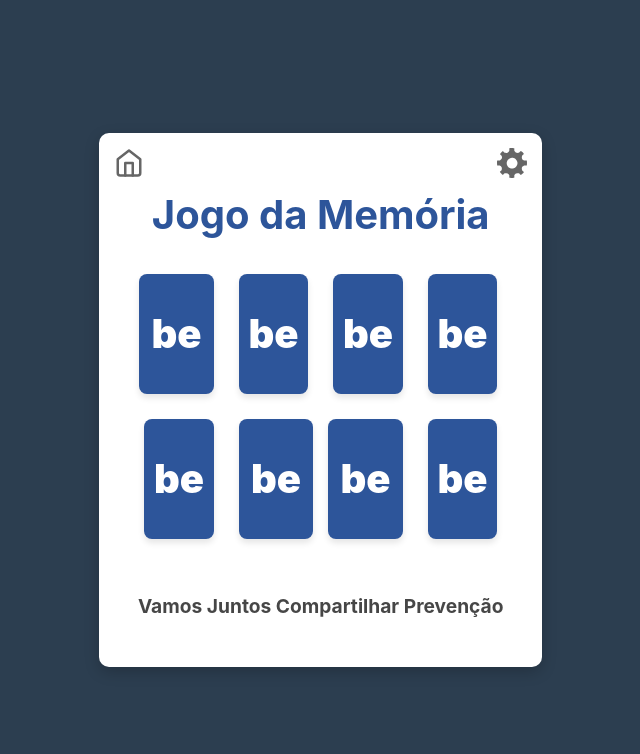
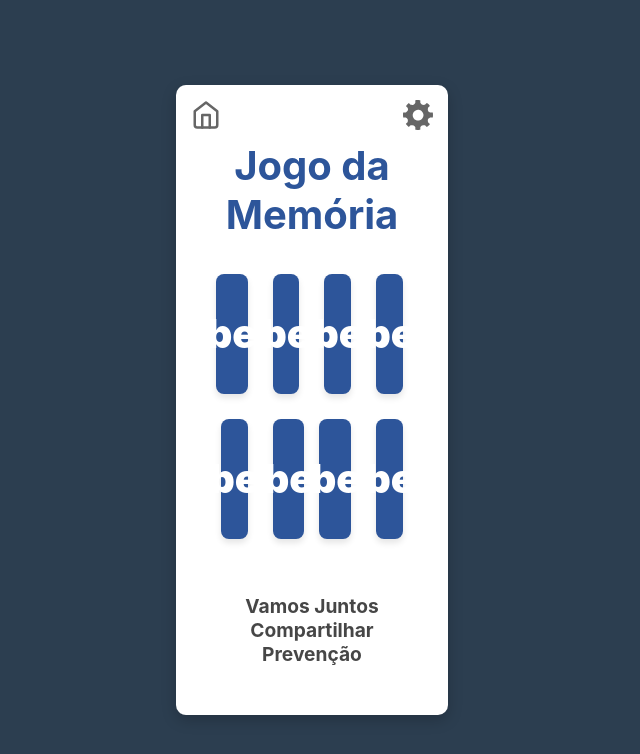
Before and after one commit to leolins7/jogos-be, a React (Create React App) app: page /jogo-da-memoria in a window 1280 px wide. Shown: the top 754 px of the page, without its empty margins (328-968 px from the left). Built offline with nearby package versions, Linux system fonts and the light colour scheme; sample sign-in values are in the browser's storage.

Commit message:
jogo da memoria2

```diff
--- a/src/components/JogoDaMemoria/JogoDaMemoria.css
+++ b/src/components/JogoDaMemoria/JogoDaMemoria.css
@@ -12,8 +12,8 @@
     background-color: #fff;
     border-radius: 10px;
     box-shadow: 0 5px 15px rgba(0, 0, 0, 0.2);
-    width: 90%;
-    /* A propriedade max-width foi movida para o estilo inline no componente JS */
+    width: 50%;
+    max-width: 1000px; /* Linha adicionada */
     margin: 40px auto;
     position: relative;
 }
```
